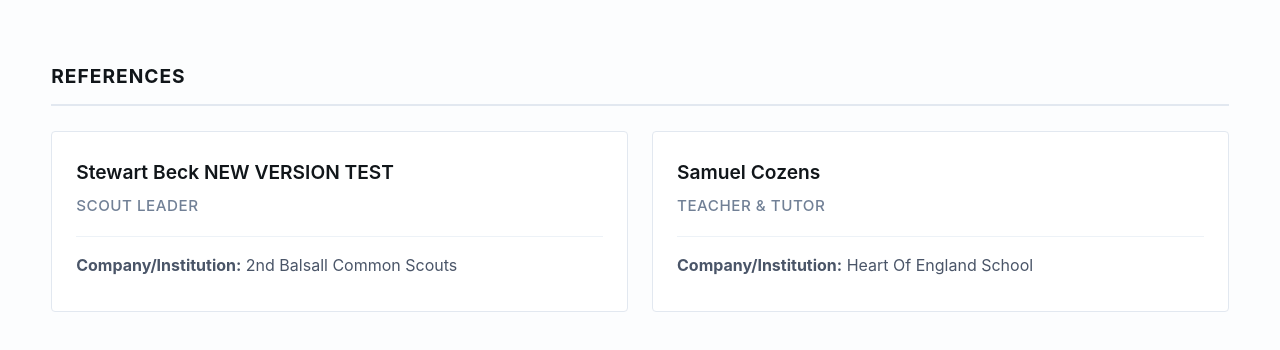
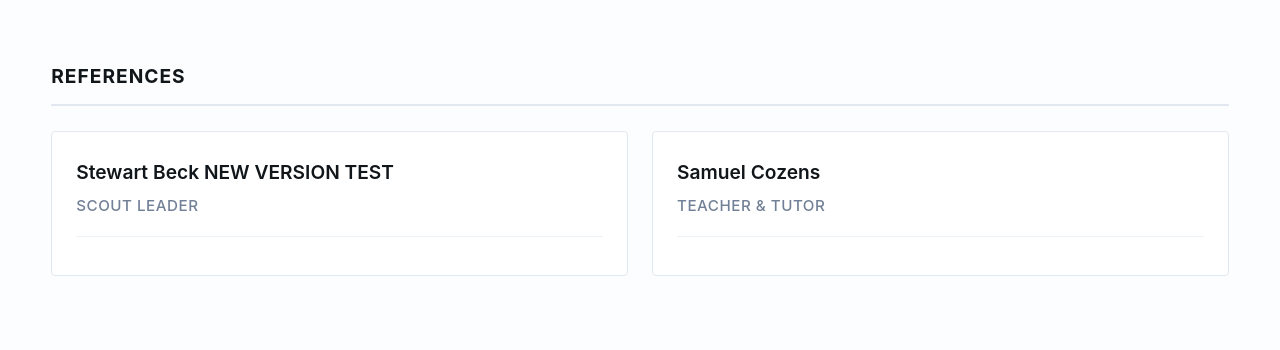
Before and after one commit to benlewis01/home, a plain HTML site: page index.html in a window 1280 px wide. Shown: the part 2002-2352 px from the top of the page. Drawn offline with Linux system fonts and the light colour scheme.

Commit message:
Update index.html

```diff
--- a/index.html
+++ b/index.html
@@ -4,7 +4,7 @@
     <meta charset="UTF-8">
     <meta name="viewport" content="width=device-width, initial-scale=1.0">
     <title> Ben Lewis - Portfolio </title>
-    <link rel="stylesheet" href="style.css?v=12">
+    <link rel="stylesheet" href="style.css?v=14">
 </head>
 <body>
 
@@ -190,16 +190,15 @@
         function createReferenceHTML(item) {
             if (!item.name || item.name.trim() === '') return '';
 
-            const descriptionText = item.description || "";
-            const formattedDescription = descriptionText.replace(/\n/g, '<br>');
+            const connectionText = item.connection || item.roughDate || '';
+            const contactText = item.contact || item.description || '';
 
             return `
                 <div class="reference-card">
                     <h3>${item.name}</h3>
-                    <p class="ref-position">${item.roughDate || ''}</p>
+                    <p class="ref-position">${connectionText}</p>
                     <div class="ref-contact">
-                        <span><strong>Company/Institution:</strong> ${item.exactDates || 'N/A'}</span>
-                        <span>${formattedDescription}</span>
+                        <span>${contactText}</span>
                     </div>
                 </div>
             `;
@@ -263,8 +262,10 @@
                     const exactDates = getTagBlock('EXACTDATES');
                     const images = getTagBlock('IMAGES');
                     const description = getTagBlock('DESC');
+                    const connection = getTagBlock('CONNECTION');
+                    const contact = getTagBlock('CONTACT');
 
-                    const itemData = { name, logo, roughDate, exactDates, images, description };
+                    const itemData = { name, logo, roughDate, exactDates, images, description, connection, contact };
 
                     if (section.includes('education')) {
                         const container = document.getElementById('education-container');
```
